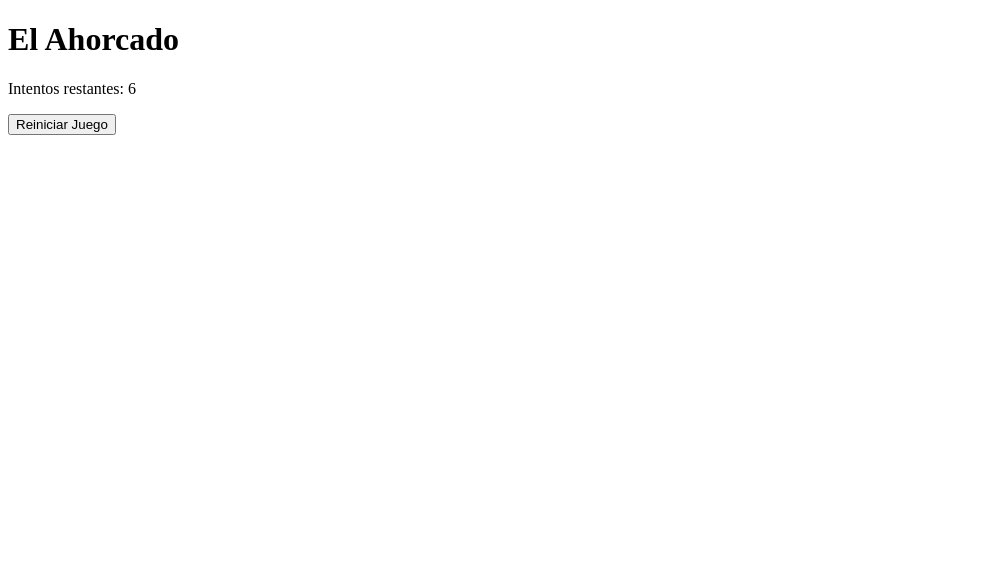
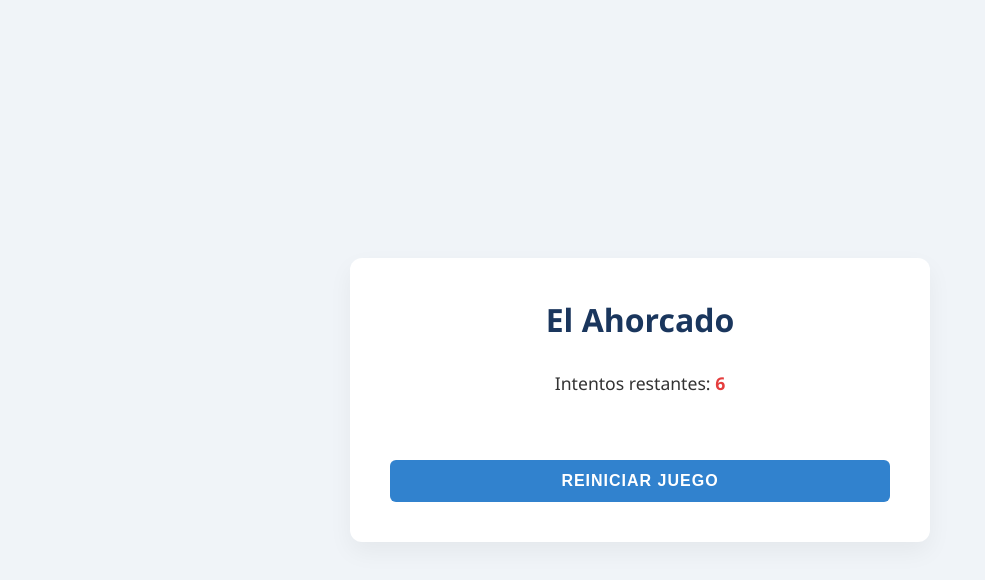
Before and after one commit to gzdariof/ahorcadoGIT, a plain HTML site: page index.html in a window 1280 px wide. Shown: the whole page, without its empty margins (0-985 px from the left). Drawn offline with Linux system fonts and the light colour scheme.

Commit message:
Ajuste de estilos

```diff
--- a/css/styles.css
+++ b/css/styles.css
@@ -0,0 +1,78 @@
+body {
+    font-family: 'Segoe UI', Tahoma, Geneva, Verdana, sans-serif;
+    display: flex;
+    justify-content: center;
+    align-items: center;
+    height: 100vh;
+    background-color: #f0f4f8;
+    margin: 0;
+    color: #333;
+}
+.game-container {
+    text-align: center;
+    background: white;
+    padding: 40px;
+    border-radius: 12px;
+    box-shadow: 0 10px 25px rgba(0,0,0,0.05);
+    max-width: 500px;
+    width: 100%;
+}
+h1 {
+    margin-top: 0;
+    color: #1a365d;
+}
+.word-display {
+    font-size: 2.5rem;
+    letter-spacing: 12px;
+    margin: 30px 0;
+    font-family: monospace;
+    font-weight: bold;
+    color: #2b6cb0;
+}
+.attempts {
+    font-size: 1.1rem;
+    margin-bottom: 20px;
+}
+#guesses-left {
+    font-weight: bold;
+    color: #e53e3e;
+}
+.keyboard-container {
+    display: grid;
+    grid-template-columns: repeat(7, 1fr);
+    gap: 8px;
+    margin: 25px auto;
+}
+button {
+    padding: 12px;
+    font-size: 1rem;
+    border: none;
+    border-radius: 6px;
+    cursor: pointer;
+    transition: all 0.2s ease;
+}
+#keyboard button {
+    background-color: #e2e8f0;
+    color: #4a5568;
+    font-weight: bold;
+}
+#keyboard button:hover:not(:disabled) {
+    background-color: #cbd5e0;
+}
+#keyboard button:disabled {
+    background-color: #edf2f7;
+    color: #a0aec0;
+    cursor: not-allowed;
+}
+#reset-btn {
+    background-color: #3182ce;
+    color: white;
+    font-weight: bold;
+    width: 100%;
+    margin-top: 15px;
+    text-transform: uppercase;
+    letter-spacing: 1px;
+}
+#reset-btn:hover {
+    background-color: #2b6cb0;
+}
--- a/index.html
+++ b/index.html
@@ -4,7 +4,7 @@
     <meta charset="UTF-8">
     <meta name="viewport" content="width=device-width, initial-scale=1.0">
     <title>Document</title>
-    <link rel="stylesheet" href="css/style.css">
+    <link rel="stylesheet" href="css/styles.css">
 </head>
 <body>
     <div class="game-container">
```
